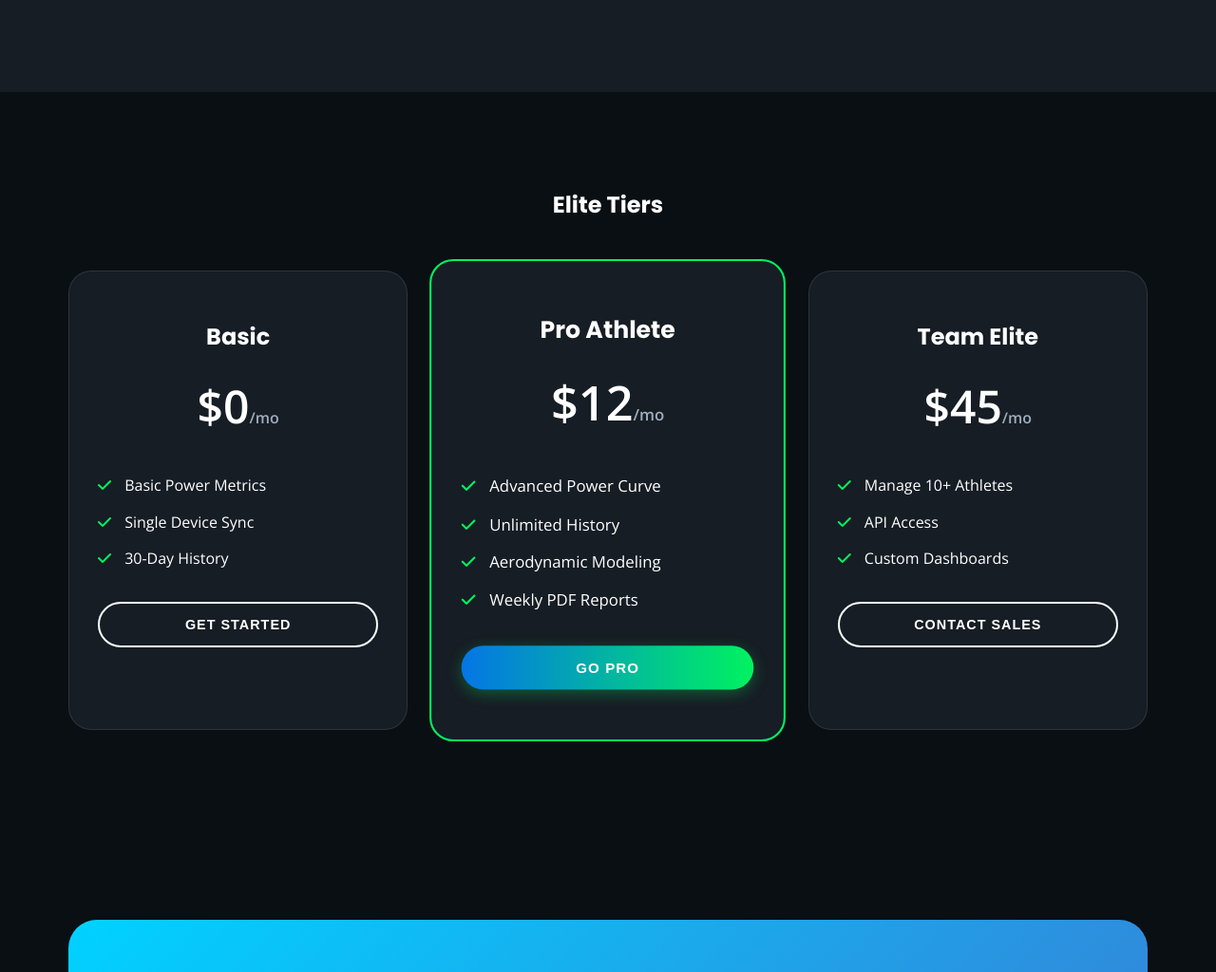
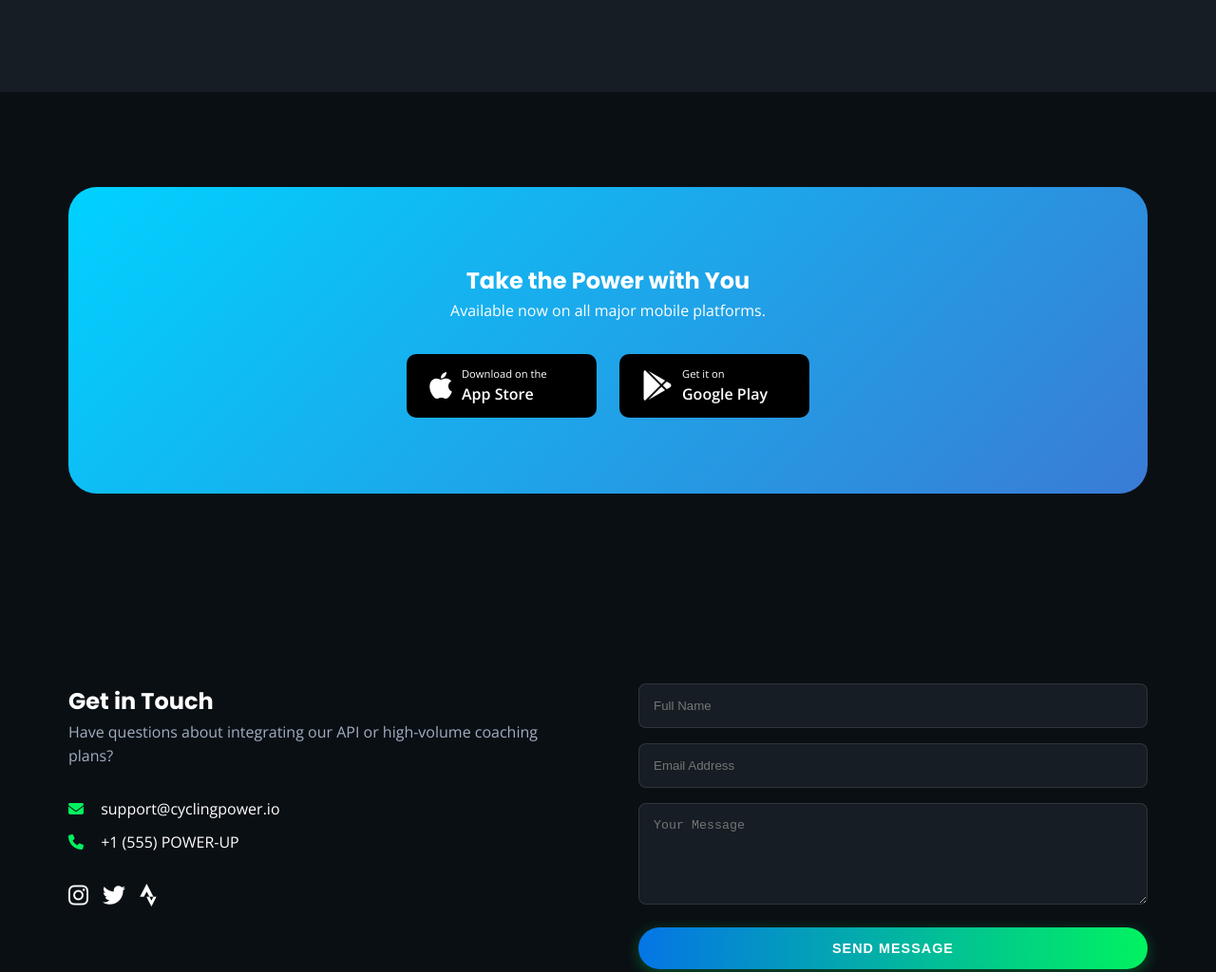
Before and after one commit to ThoroughbredCreative/website-demo-, a plain HTML site: page index.html in a window 1280 px wide. Shown: the part 2928-3952 px from the top of the page at 95% size. Drawn offline with nearby package versions, Linux system fonts and the light colour scheme.

Commit message:
i removed the price cards

```diff
--- a/index.html
+++ b/index.html
@@ -536,44 +536,7 @@
         </div>
     </section>
 
-    <section class="section-padding" id="pricing">
-        <div class="container">
-            <h2 class="reveal" style="text-align: center; margin-bottom: 50px;">Elite Tiers</h2>
-            <div class="pricing-grid">
-                <div class="price-card reveal">
-                    <h3>Basic</h3>
-                    <div class="cost">$0<span>/mo</span></div>
-                    <ul class="price-features">
-                        <li><i class="fas fa-check"></i> Basic Power Metrics</li>
-                        <li><i class="fas fa-check"></i> Single Device Sync</li>
-                        <li><i class="fas fa-check"></i> 30-Day History</li>
-                    </ul>
-                    <button class="btn btn-outline" style="width: 100%;">Get Started</button>
-                </div>
-                <div class="price-card featured reveal">
-                    <h3>Pro Athlete</h3>
-                    <div class="cost">$12<span>/mo</span></div>
-                    <ul class="price-features">
-                        <li><i class="fas fa-check"></i> Advanced Power Curve</li>
-                        <li><i class="fas fa-check"></i> Unlimited History</li>
-                        <li><i class="fas fa-check"></i> Aerodynamic Modeling</li>
-                        <li><i class="fas fa-check"></i> Weekly PDF Reports</li>
-                    </ul>
-                    <button class="btn btn-primary" style="width: 100%;">Go Pro</button>
-                </div>
-                <div class="price-card reveal">
-                    <h3>Team Elite</h3>
-                    <div class="cost">$45<span>/mo</span></div>
-                    <ul class="price-features">
-                        <li><i class="fas fa-check"></i> Manage 10+ Athletes</li>
-                        <li><i class="fas fa-check"></i> API Access</li>
-                        <li><i class="fas fa-check"></i> Custom Dashboards</li>
-                    </ul>
-                    <button class="btn btn-outline" style="width: 100%;">Contact Sales</button>
-                </div>
-            </div>
-        </div>
-    </section>
+    <!-- Pricing cards removed as requested -->
 
     <section class="section-padding">
         <div class="container">
```
